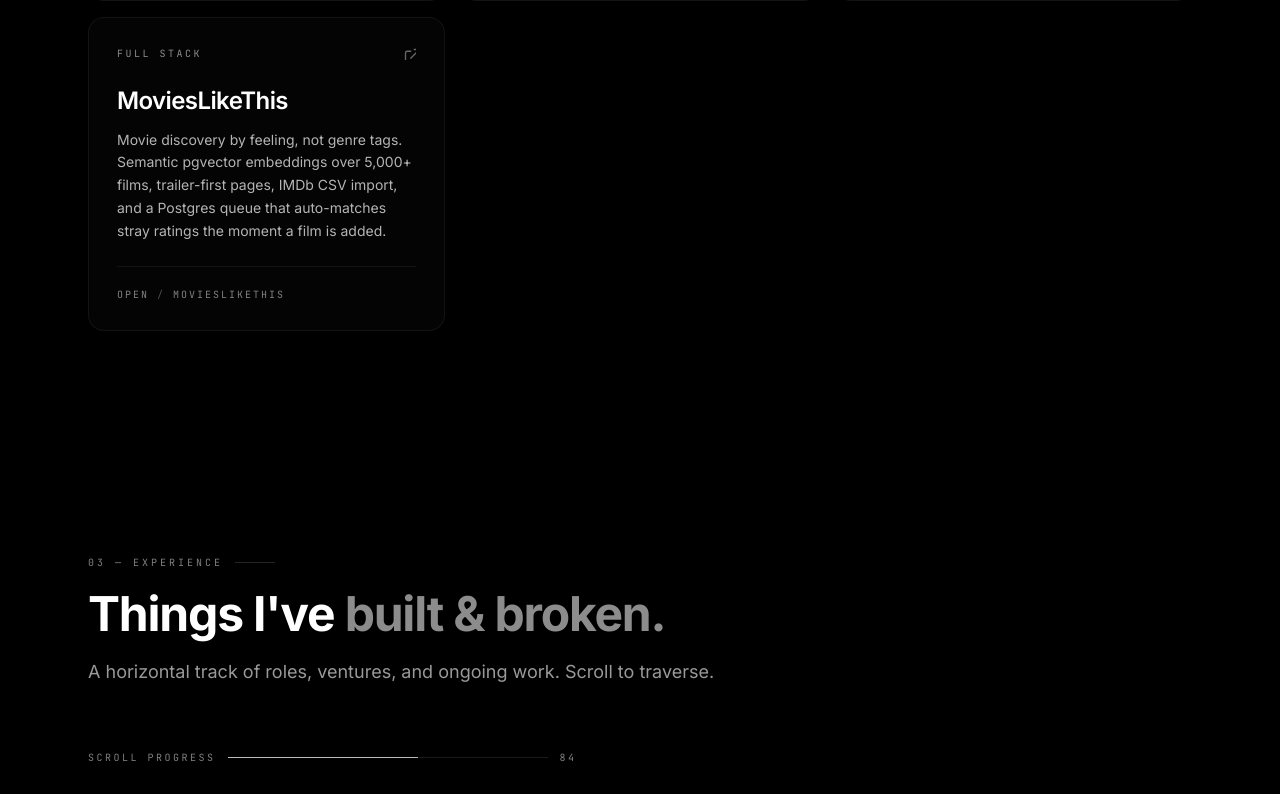
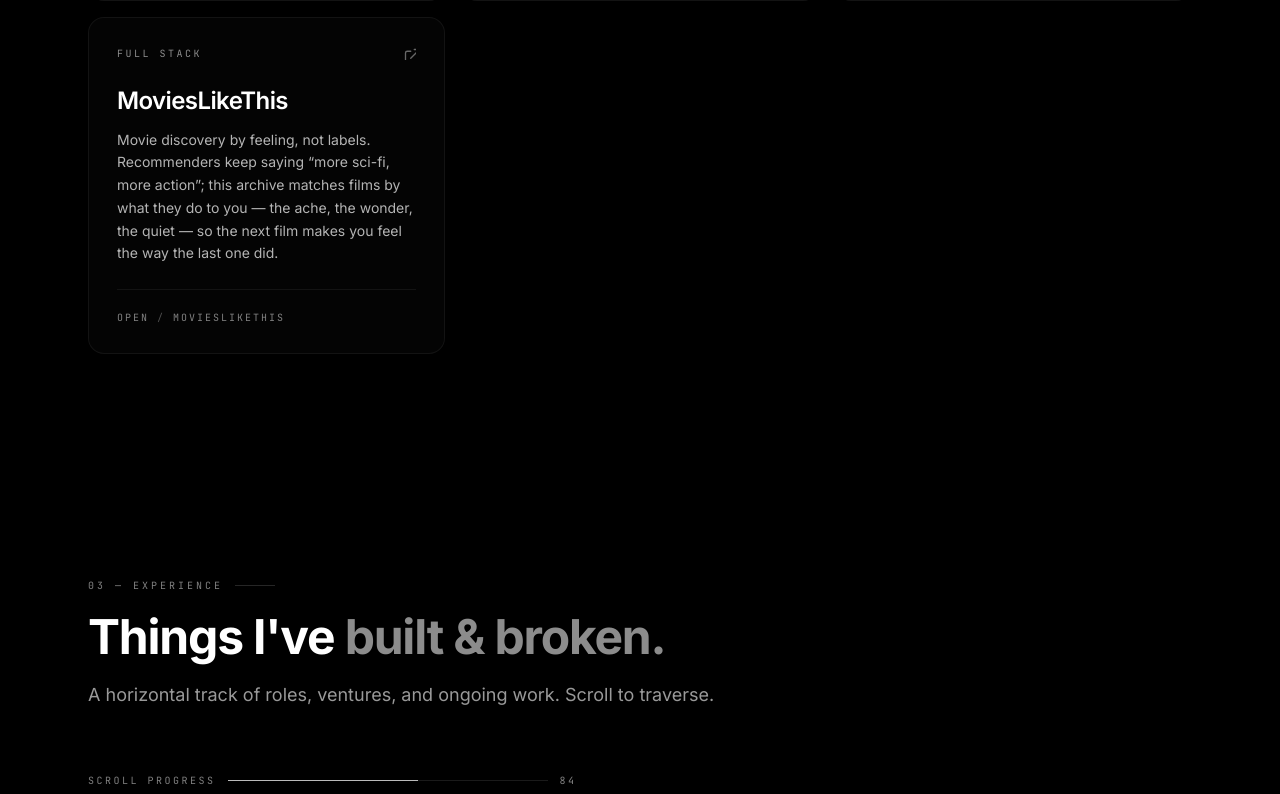
Before and after one commit to StarOne01/StarOne01.github.io, a Next.js app: page / in a window 1280 px wide. Shown: the part 2306-3100 px from the top of the page. Built offline with nearby package versions, Linux system fonts and the light colour scheme.

Commit message:
portfolio: MoviesLikeThis copy - say why, not how

```diff
--- a/src/data/site.ts
+++ b/src/data/site.ts
@@ -145,7 +145,7 @@ export const featuredWork = [
     name: "MoviesLikeThis",
     tag: "Full Stack",
     description:
-      "Movie discovery by feeling, not genre tags. Semantic pgvector embeddings over 5,000+ films, trailer-first pages, IMDb CSV import, and a Postgres queue that auto-matches stray ratings the moment a film is added.",
+      "Movie discovery by feeling, not labels. Recommenders keep saying “more sci-fi, more action”; this archive matches films by what they do to you — the ache, the wonder, the quiet — so the next film makes you feel the way the last one did.",
     href: "https://movieslikethis.starone01.me",
   },
 ] as const;
```
